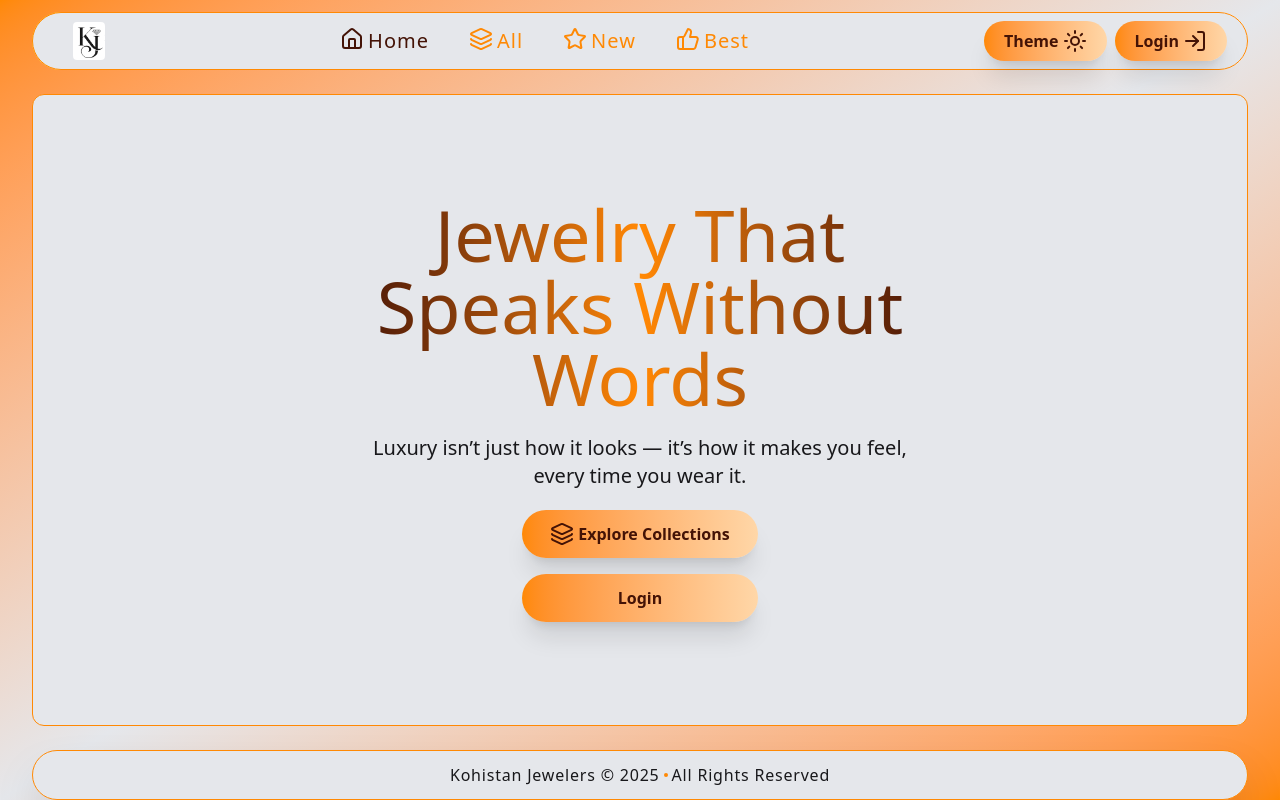
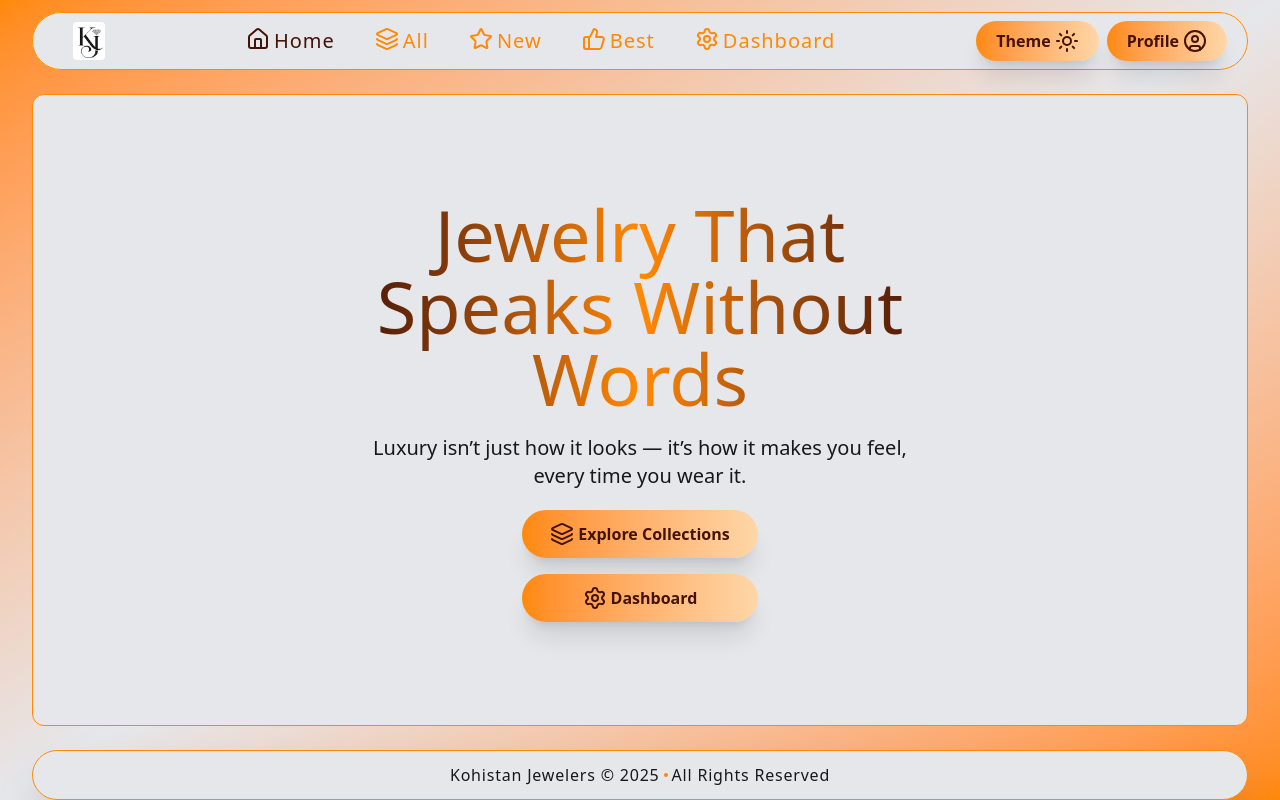
Before and after one commit to coderSulimanKhan/jewelry_website, a React (Vite) app in the folder frontend/: page / in a window 1280 px wide. Built offline with nearby package versions, Linux system fonts and the light colour scheme.

Commit message:
start admin dashboard

```diff
--- a/frontend/dashboards/admin/AdminDashboard.jsx
+++ b/frontend/dashboards/admin/AdminDashboard.jsx
@@ -2,6 +2,7 @@ const AdminDashboard = ({ role }) => {
   if(role !== "admin") {
     return <div>Only for admins</div>
   }
+
   return (
     <div>AdminDashboard</div>
   )
--- a/frontend/pages/HomePage.jsx
+++ b/frontend/pages/HomePage.jsx
@@ -1,4 +1,4 @@
-import { Layers, Settings } from "lucide-react";
+import { Layers, LogIn, Settings } from "lucide-react";
 import { Link } from "react-router";
 
 const HomePage = ({ role }) => {
@@ -14,7 +14,7 @@ const HomePage = ({ role }) => {
           <Link to={"/all"} className="px-7 py-3 bg-gradient-to-r from-warning to-secondary text-neutral rounded-4xl font-bold shadow-xl hover:scale-110 active:scale-90 transition flex gap-1"><Layers />Explore Collections</Link>
           {
             (role !== "employee" && role !== "admin") &&
-            <Link to={"/login"} className="px-7 py-3 bg-gradient-to-r from-warning to-secondary text-neutral rounded-4xl font-bold shadow-xl hover:scale-110 active:scale-90 transition text-center">Login</Link>
+            <Link to={"/login"} className="px-7 py-3 bg-gradient-to-r from-warning to-secondary text-neutral rounded-4xl font-bold shadow-xl hover:scale-110 active:scale-90 transition text-center flex gap-1 items-center justify-center">Login <LogIn /></Link>
           }
           {
             role === "employee" &&
--- a/frontend/src/App.jsx
+++ b/frontend/src/App.jsx
@@ -12,11 +12,10 @@ import AdminDashboard from "../dashboards/admin/AdminDashboard"
 
 const App = () => {
   const [isDark, setIsDark] = useState(false);
-  const role = "general";
+  const role = "admin";
   useEffect(() => {
     const prefersDark = window.matchMedia("(prefers-color-scheme: dark)").matches;
     setIsDark(prefersDark);
-    // document.documentElement.setAttribute("data-theme", isDark ? "dark" : "light");
   }, []);
 
   useEffect(() => {
```
Also changed, not shown: 1 other file (tests, documents, lock files or other folders).
